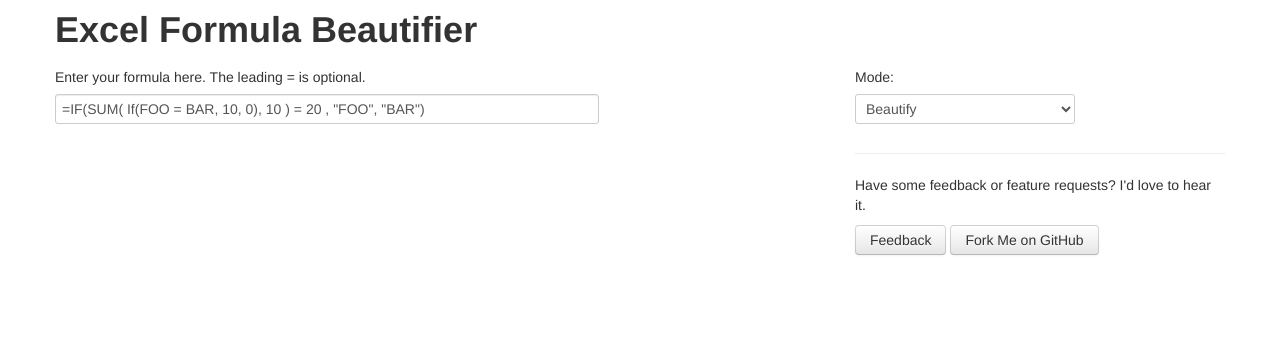
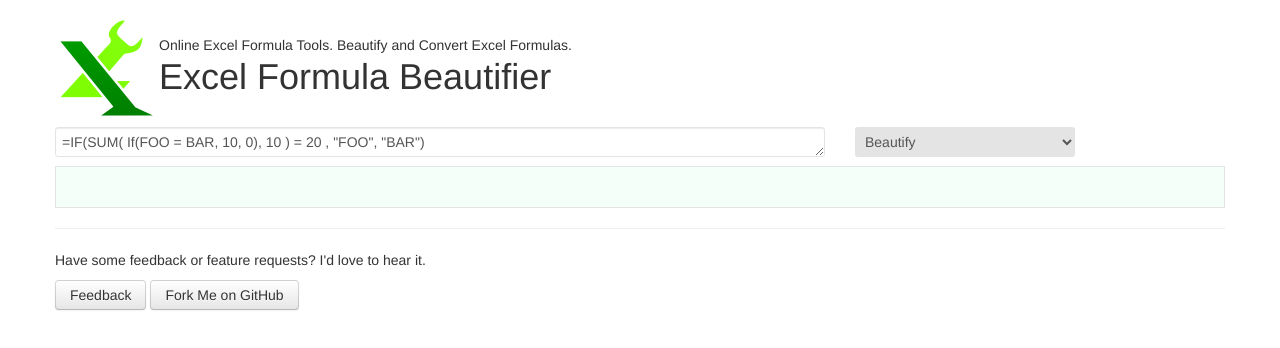
Before and after one commit to joshbtn/excelFormulaUtilitiesJS, a plain HTML site: page index.html in a window 1280 px wide. Drawn offline with Linux system fonts and the light colour scheme; a script that the page names is missing.

Commit message:
working on new look and feel for site

```diff
--- a/css/screen.css
+++ b/css/screen.css
@@ -1,9 +1,28 @@
-html, body{ font-family:font-family: 'Open Sans', sans-serif;}
+html, body{ font-family:font-family: 'Open Sans', sans-serif; margin-top:0.61em;}
+footer{display:none;}
+textarea{border:solid 1px #e4e4e4}
+select{border:none; background:#e4e4e4}
+h1{font-weight:normal; }
 
-footer{display:none;}
+/*-----------HEADER STYLES-------------*/
+header{margin-bottom:.61em;}
+header p{display:block; line-height:0.61em; }
+header h1{display:block; vertical-align: middle; line-height:1em;}
+header img{vertical-align: middle; float:left; line-height:0;}
+
+header .title{float:left;}
+
+header .hidden-phone .title{margin-top:1.61em;}
+header .visible-phone h1{font-size:1.61em; }
+header .visible-phone p{font-size:0.75em; margin-top:0.75em; line-height:0.31em}
 
 /*-----------FORMULA STYLES------------*/
-.formula{font-family: "Courier New", Courier, "Lucida Sans Typewriter", "Lucida Typewriter", monospace;}
+.formula{
+	font-family: "Courier New", Courier, "Lucida Sans Typewriter", "Lucida Typewriter", monospace;
+	background-color:#f5fffa;
+	border:solid 1px #e4e4e4;
+	padding: 1.428em;
+}
 .function{
 	color:#069;
 }
--- a/index.html
+++ b/index.html
@@ -17,43 +17,62 @@
 </head>
 
 <body>
-
     <!-- Main Content -->
     <header class="container">
-    	<div class="row">
-			<h1 class="span12">Excel Formula Beautifier</h1>
+    	<div class="row hidden-phone">
+    		<div class="span12">
+    			<img class="" src="img/logo.png" height="100" width="104" alt="Logo" />
+				<div class="title">
+					<p>Online Excel Formula Tools.  Beautify and Convert Excel Formulas.</p>
+					<h1>Excel Formula Beautifier</h1>
+				</div>
+			</div>
+		</div>
+		<div class="row visible-phone">
+    		<div class="span1">
+    			<img class="" src="img/logo.png" height="50" width="52" alt="Logo" />
+    			<div class="title">
+    				<p>Online Excel Formula Tools.  Beautify and Convert Excel Formulas.</p>
+    				<h1>Excel Formula Beautifier</h1>
+    			</div>
+			</div>
+
 		</div>
 	</header>
 
 	<div id="container" class="container">
 		<div class="row">
-            <div class="span8">
+            <div class="span12">
 	            <p class="hide description">This is a JavaScript and html5 based excel formula beautifier. It can also convert an excel formula to JavaScript (or C#). It has been built using <a href="https://github.com/joshatjben/excelFormulaUtilitiesJS" target="_blank">Excel Formula Utilities JS</a></p>
 				<div id="inputArea" class="row">
 					<div class="span8">
 						<div class="row">
-							<label for="formula_input" class="span8">Enter your formula here. The leading = is optional.</label>
-						</div>
-						<div class="row">
 							<div class="span8">
-								<input type="text" id="formula_input" class="input-xxlarge" onkeyup="window.excelFormulaBeautifier.examples.beautifier.update()" />
+								<!-- input type="text" id="formula_input" class="input-xxlarge" onkeyup="window.excelFormulaBeautifier.examples.beautifier.update()" /-->
+								<textarea rows="1" id="formula_input" class="span8"
+									onkeyup="window.excelFormulaBeautifier.examples.beautifier.update()"></textarea>
 							</div>
 						</div>
 					</div>
+					<div class="span4">
+		            	<!-- label class="" for="mode">Mode: </label -->
+		                <select id="mode" class="" onchange="window.excelFormulaBeautifier.examples.beautifier.changeMode(this.value)">
+		                    <option value="beautify">Beautify</option>
+		                    <option value="js">Formula to JavaScript</option>
+		                </select>
+		            </div>
 				</div>
+
 				<div class="formula">
 					<div id="fomatFormula_2_out" clas=""></div>
 				</div>
 			</div>
 
-			<div id="sideContent" class="span4 ">
-	            <div class="">
-	            	<label class="" for="mode">Mode: </label>
-	                <select id="mode" class="" onchange="window.excelFormulaBeautifier.examples.beautifier.changeMode(this.value)">
-	                    <option value="beautify">Beautify</option>
-	                    <option value="js">Formula to JavaScript</option>
-	                </select>
-	            </div>
+		</div>
+
+		<div class="row">
+			<div id="sideContent" class="span12 ">
+
 
 		        <hr />
 		        <p>Have some feedback or feature requests?  I'd love to hear it.</p>
```
Also changed, not shown: img/logo.png (added).
